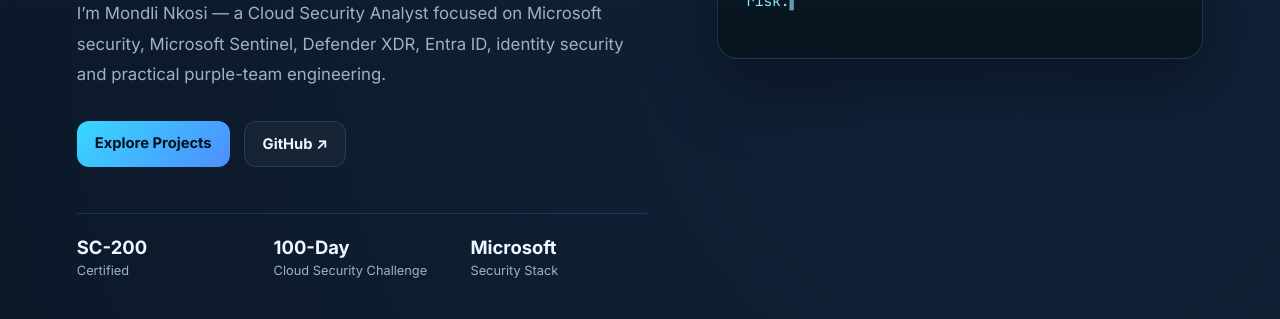
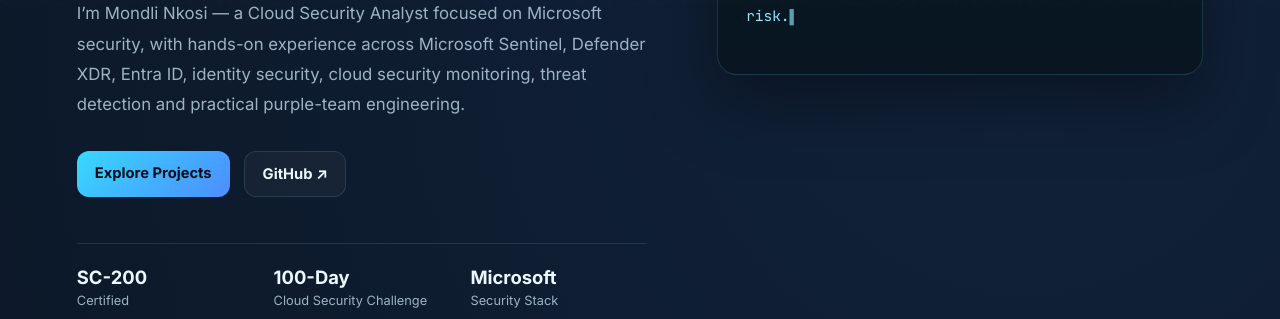
Before and after one commit to MondliC/my-portfolio, a plain HTML site: page index.html in a window 1280 px wide. Shown: the part 794-1113 px from the top of the page. Drawn offline with Linux system fonts and the light colour scheme; no server answers.

Commit message:
Refine Microsoft Security portfolio introduction

```diff
--- a/index.html
+++ b/index.html
@@ -32,7 +32,7 @@
         <div class="eyebrow"><span class="status-dot"></span> Cloud Security Analyst · Purple Team · Johannesburg</div>
         <h1>I build security labs that turn <span>identity, telemetry and attacks</span> into detection stories.</h1>
         <p class="hero-subtitle">
-          I’m Mondli Nkosi — a Cloud Security Analyst focused on Microsoft security, Microsoft Sentinel, Defender XDR, Entra ID, identity security and practical purple-team engineering.
+          I’m Mondli Nkosi — a Cloud Security Analyst focused on Microsoft security, with hands-on experience across Microsoft Sentinel, Defender XDR, Entra ID, identity security, cloud security monitoring, threat detection and practical purple-team engineering.
         </p>
         <div class="hero-actions">
           <a href="#projects" class="btn primary">Explore Projects</a>
```
